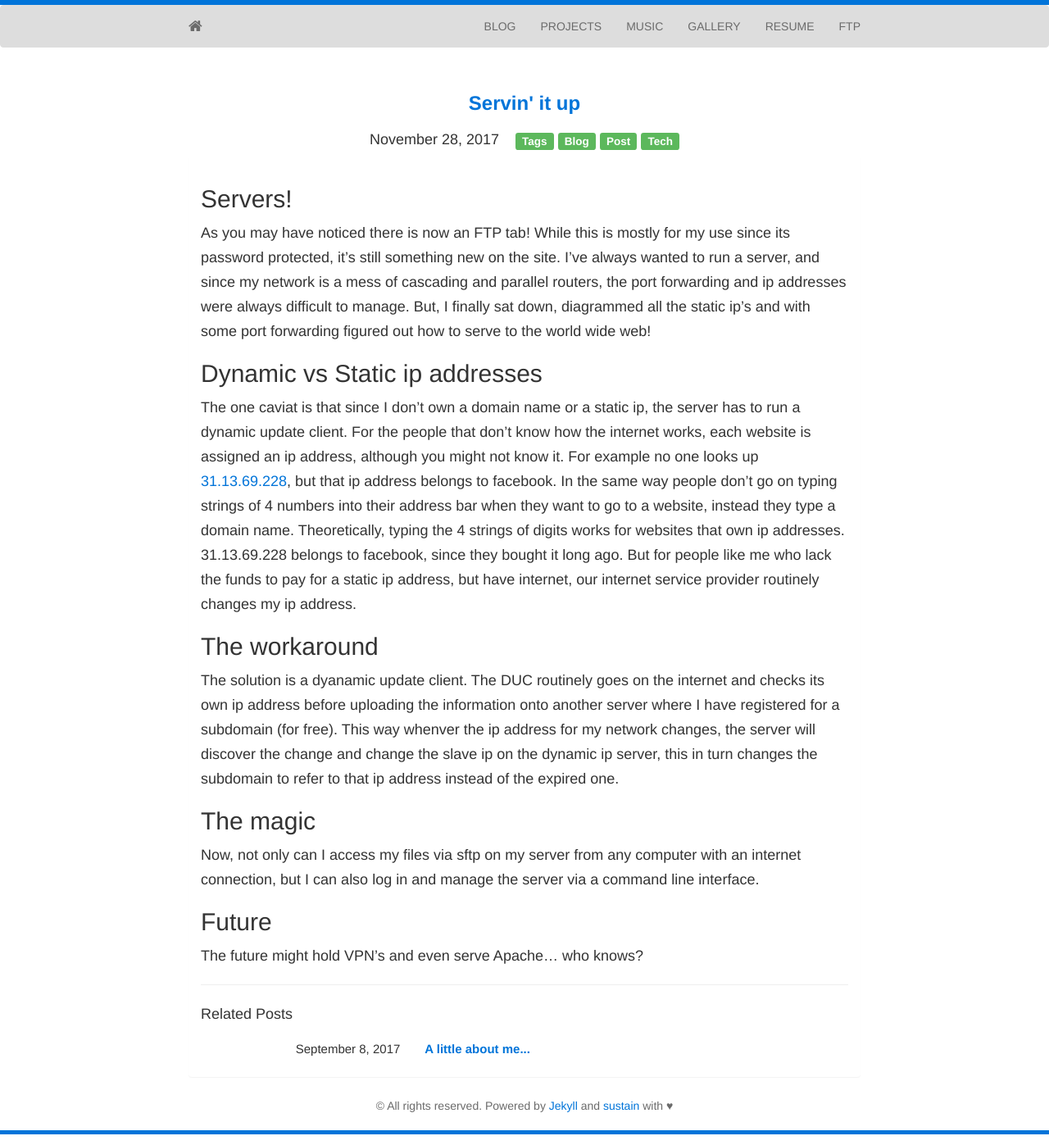
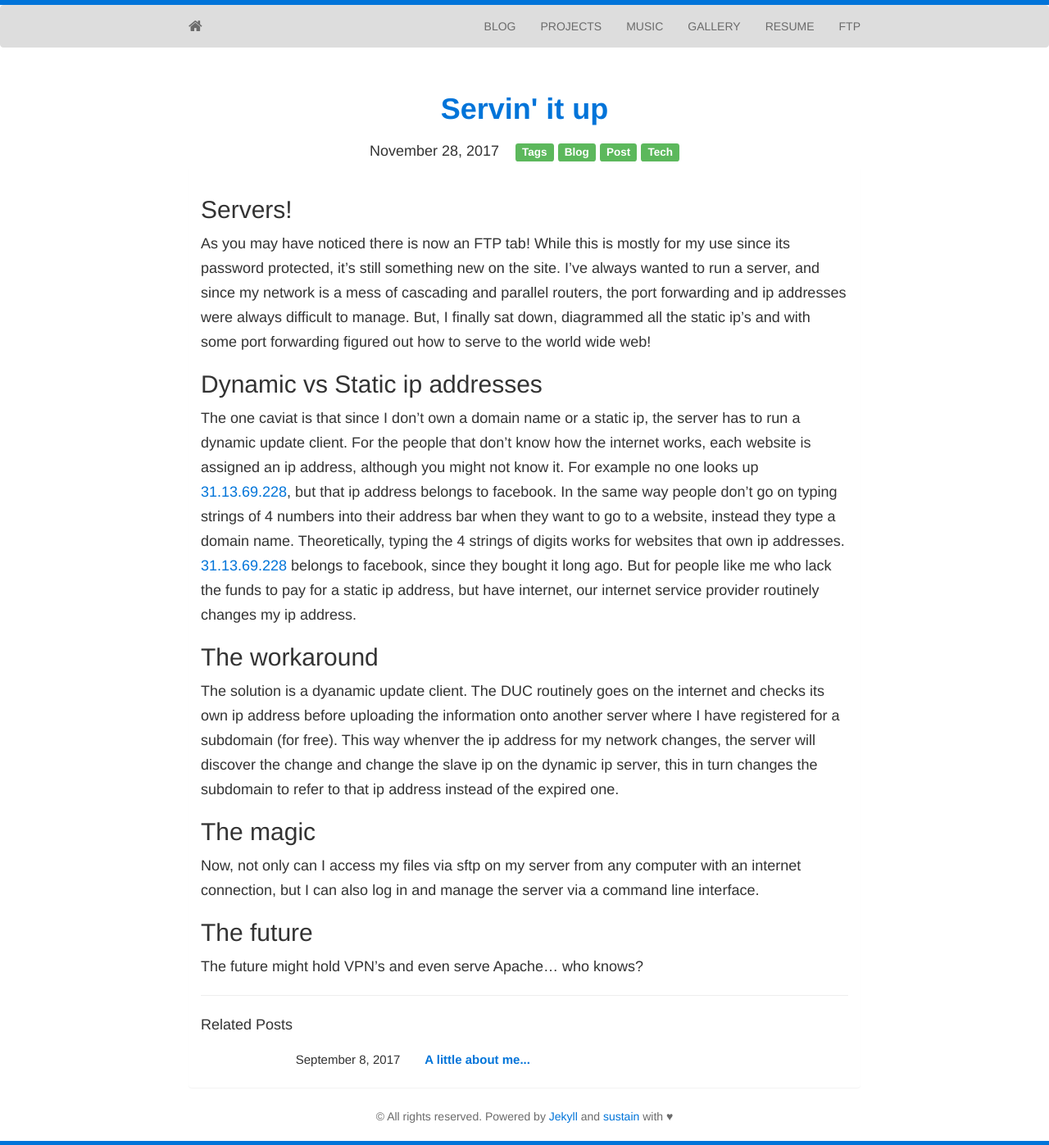
Before and after one commit to theochiu/theochiu.github.io, a Jekyll site: the page built from _posts/2017-11-28-post2.md, in a window 1280 px wide. Shown: the whole page at 82% size. Built offline with Jekyll 4.4.1, drawn with Linux system fonts in a browser that asks for light colours; nearby versions of some CDN libraries.

Commit message:
fixed some layout issues

```diff
--- a/_layouts/post.html
+++ b/_layouts/post.html
@@ -4,9 +4,9 @@ layout: layout
 
 <div class="container">
 	<div class="blog-post">
-		<h3>
+		<h1>
 		  <strong><a href="{{ page.url }}">{{ page.title }}</a></strong>
-		</h3>
+		</h1>
 	</div>
 	<div class="blog-title">
 		<h4>
--- a/_posts/2017-11-28-post2.md
+++ b/_posts/2017-11-28-post2.md
@@ -11,18 +11,14 @@ tags:
 ## Servers!
 As you may have noticed there is now an FTP tab! While this is mostly for my use since its password protected, it's still something new on the site. I've always wanted to run a server, and since my network is a mess of cascading and parallel routers, the port forwarding and ip addresses were always difficult to manage. But, I finally sat down, diagrammed all the static ip's and with some port forwarding figured out how to serve to the world wide web!
 
-
 ## Dynamic vs Static ip addresses
-The one caviat is that since I don't own a domain name or a static ip, the server has to run a dynamic update client. For the people that don't know how the internet works, each website is assigned an ip address, although you might not know it. For example no one looks up <a href="http://31.13.69.228">31.13.69.228</a>, but that ip address belongs to facebook. In the same way people don't go on typing strings of 4 numbers into their address bar when they want to go to a website, instead they type a domain name. Theoretically, typing the 4 strings of digits works for websites that own ip addresses. 31.13.69.228 belongs to facebook, since they bought it long ago. But for people like me who lack the funds to pay for a static ip address, but have internet, our internet service provider routinely changes my ip address.
-
+The one caviat is that since I don't own a domain name or a static ip, the server has to run a dynamic update client. For the people that don't know how the internet works, each website is assigned an ip address, although you might not know it. For example no one looks up <a href="http://31.13.69.228">31.13.69.228</a>, but that ip address belongs to facebook. In the same way people don't go on typing strings of 4 numbers into their address bar when they want to go to a website, instead they type a domain name. Theoretically, typing the 4 strings of digits works for websites that own ip addresses. <a href="http://31.13.69.228">31.13.69.228</a> belongs to facebook, since they bought it long ago. But for people like me who lack the funds to pay for a static ip address, but have internet, our internet service provider routinely changes my ip address.
 
 ## The workaround
 The solution is a dyanamic update client. The DUC routinely goes on the internet and checks its own ip address before uploading the information onto another server where I have registered for a subdomain (for free). This way whenver the ip address for my network changes, the server will discover the change and change the slave ip on the dynamic ip server, this in turn changes the subdomain to refer to that ip address instead of the expired one.
 
-
 ## The magic
 Now, not only can I access my files via sftp on my server from any computer with an internet connection, but I can also log in and manage the server via a command line interface.
 
-
-## Future
+## The future
 The future might hold VPN's and even serve Apache... who knows?
```
